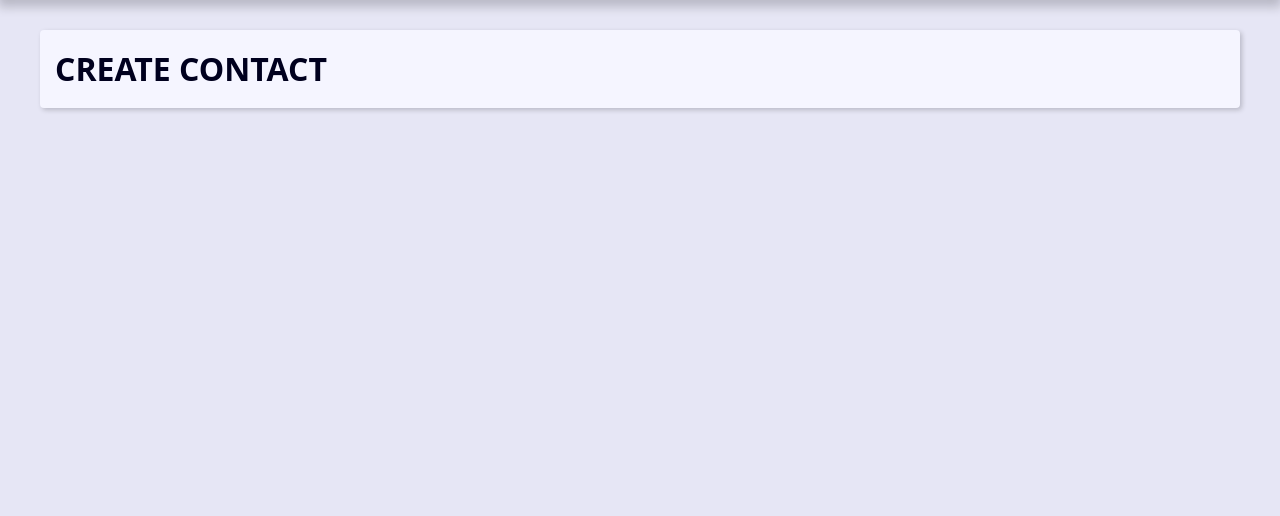
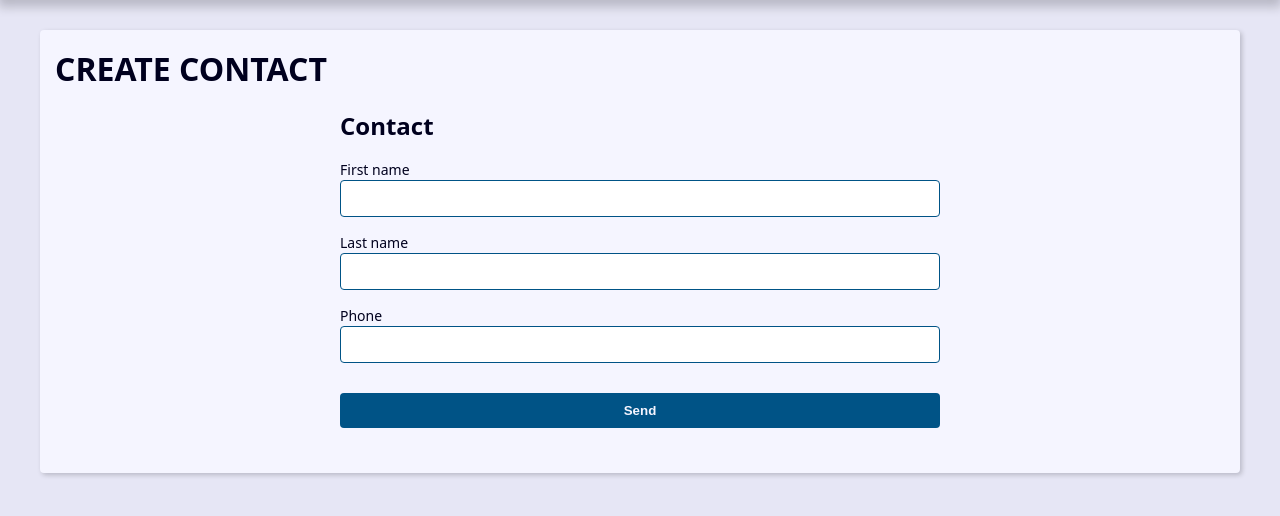
Before and after one commit to wendellbruno/Agenda_Django, a Django app: page /contact/create/ in a window 1280 px wide. Shown: the part 239-755 px from the top of the page. Run offline with Django 4.2, Linux system fonts and the light colour scheme.

Commit message:
commit 06
commit 06

```diff
--- a/contact/templates/contact/create.html
+++ b/contact/templates/contact/create.html
@@ -1,5 +1,42 @@
 {% extends 'global/base.html' %} <!DOCTYPE html>
 
 {% block content %}
-    <h1>CREATE CONTACT</h1>
+<h1>CREATE CONTACT</h1>
+<div class="form-wrapper">
+
+  <h2>Contact</h2>
+
+  <form
+    action="{% url 'contact:create' %}"
+    method="POST"
+    enctype="multipart/form-data"
+  >
+    {% csrf_token %}
+
+
+
+    {% comment %} <table>
+        {{form}}
+    </table> {% endcomment %}
+
+
+
+     <div class="form-content">
+        {% for fild in forms %}
+      <div class="form-group">
+        <label for="{{fild.id_for_label}}">{{fild.label}}</label>
+        {{fild}}
+        {{fild.errors}}
+
+      </div>
+      {% endfor %}
+    </div>
+    <div class="form-content">
+      <div class="form-group">
+        <button class="btn" type="submit">Send</button>
+      </div>
+    </div>
+
+  </form>
+</div>
 {% endblock content %}
--- a/contact/views/contact_froms.py
+++ b/contact/views/contact_froms.py
@@ -3,14 +3,50 @@ from django.db.models import Q
 from contact.models import Contact
 from django.core.paginator import Paginator
 from django.http import Http404
+from django import forms
+from django.core.exceptions import ValidationError
+
+class ContactForm(forms.ModelForm):
+    class Meta:
+        model = Contact
+        fields = (
+            'first_name',
+            'last_name',
+            'phone',
+            )
+
+    def clean(self):
+        cleaned_data = self.cleaned_data
+        self.add_error(
+            'first_name',
+            ValidationError(
+            'Mensagem de erro',
+            code = 'invalid'
+            )
+        )
+        return super().clean()
 
 def create(request):
+
+    if request.method == 'POST':
+
+        context = {
+        'forms': ContactForm(data=request.POST)
+        }
+
+        return render(
+            request,
+            'contact/create.html',
+            context = context
+        )
+
+
     context = {
-
+        'forms': ContactForm()
     }
 
     return render(
-        request,
-        'contact/create.html',
-        context = context
-    )
+            request,
+            'contact/create.html',
+            context = context
+        )
```
